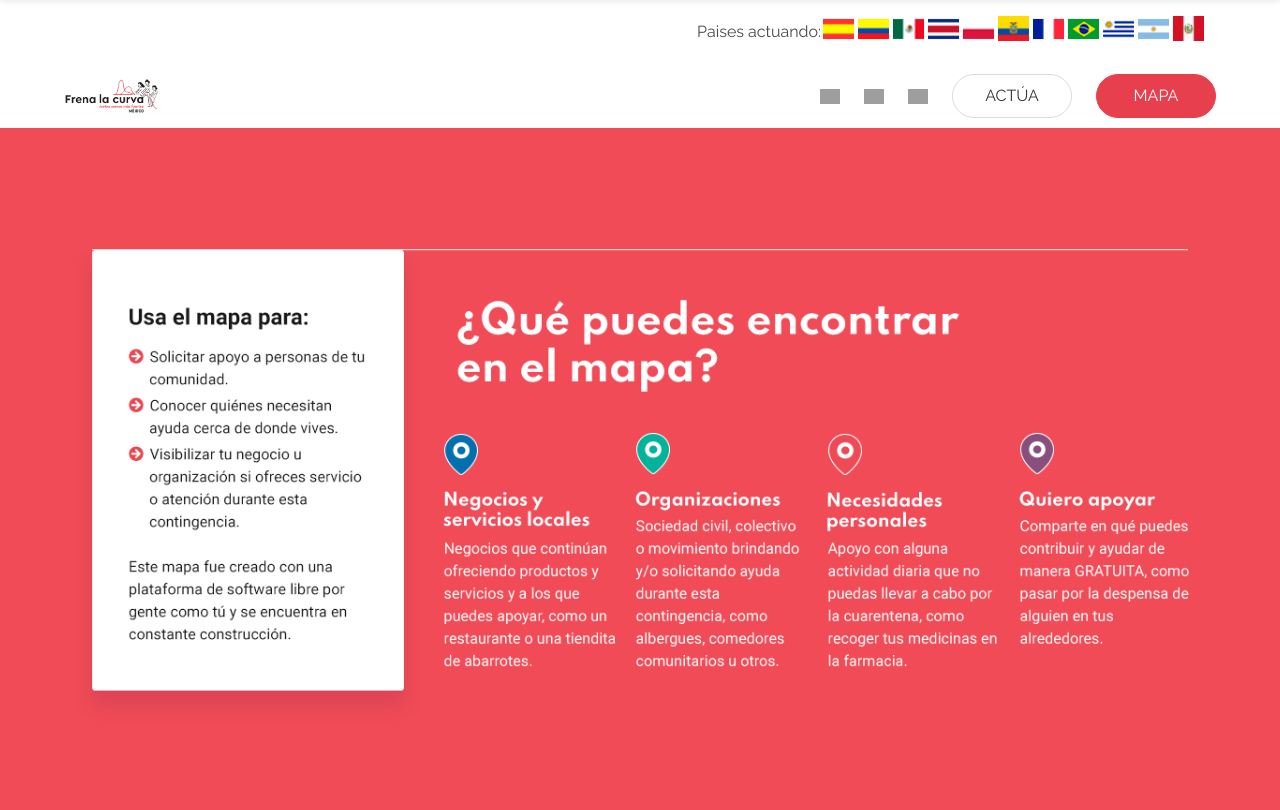
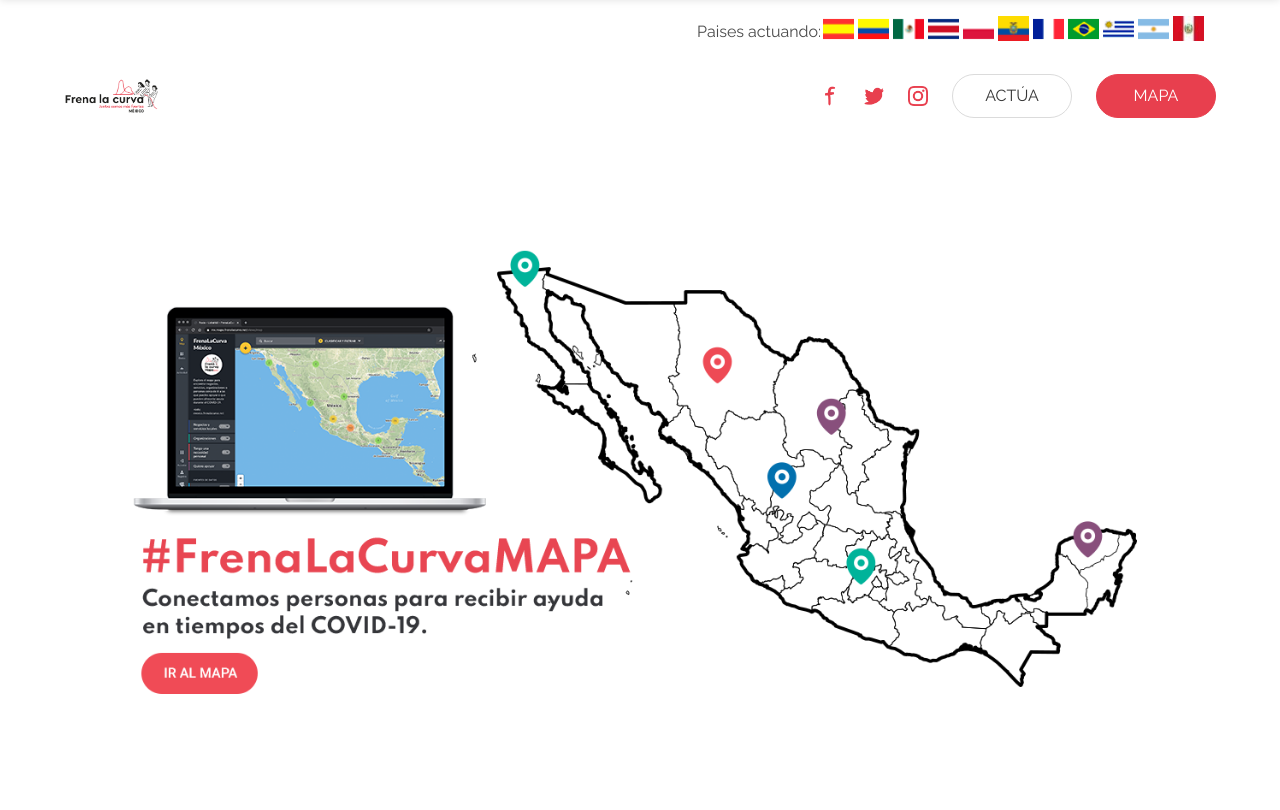
Before and after one commit to CodeandoMexico/frenalacurvamx, a Gatsby site: page /mapa in a window 1280 px wide. Shown: the top 810 px of the page. Built offline with nearby package versions, Linux system fonts and the light colour scheme; Gatsby itself is replaced by a stand-in of ours; grey boxes are pictures that could not be loaded.

Commit message:
updated navbar icon references and fixed map content

```diff
--- a/src/components/footer/footer.jsx
+++ b/src/components/footer/footer.jsx
@@ -1,6 +1,9 @@
 import React from "react"
 
 import logoImg from '../../images/logos/logo_horizontal_blanco.png'
+import fbImg from '../../images/icons/ico-fb.png'
+import twImg from '../../images/icons/ico-tw.png'
+import igImg from '../../images/icons/ico-insta.png'
 
 const Footer = () => (
     <footer className="footer footer-dark">
@@ -34,17 +37,17 @@
                                 <div className="level-left">
                                     <a className="level-item" href="https://www.facebook.com/frenalacurvamx/">
                                         <span className="icon">
-                                            <img src="icons/ico-fb.png" width="20" alt="logo facebook" />
+                                            <img src={fbImg} width="20" alt="logo facebook" />
                                         </span>
                                     </a>
                                     <a className="level-item" href="https://twitter.com/frenalacurvamx">
                                         <span className="icon">
-                                            <img src="icons/ico-tw.png" width="20" alt="logo twitter" />
+                                            <img src={twImg} width="20" alt="logo twitter" />
                                         </span>
                                     </a>
                                     <a className="level-item" href="https://www.instagram.com/frenalacurvamx/">
                                         <span className="icon">
-                                            <img src="icons/ico-insta.png" width="20" alt="logo instagram" />
+                                            <img src={igImg} width="20" alt="logo instagram" />
                                         </span>
                                     </a>
                                 </div>
--- a/src/components/navbar.jsx
+++ b/src/components/navbar.jsx
@@ -1,6 +1,9 @@
 import React from 'react'
 
 import logoImg from '../images/logos/logo_horizontal.png'
+import fbImg from '../images/icons/ico-fb.png'
+import twImg from '../images/icons/ico-tw.png'
+import igImg from '../images/icons/ico-insta.png'
 
 const Navbar = () => (
     <>
@@ -46,13 +49,13 @@
 
                     <div className="navbar-end">
                         <a href="https://www.facebook.com/frenalacurvamx/" target="_blank" className="navbar-item is-secondary" rel="noopener noreferrer">
-                            <img src="icons/ico-fb.png" width="20" alt="logo facebook" />
+                            <img src={fbImg} width="20" alt="logo facebook" />
                         </a>
                         <a href="https://twitter.com/frenalacurvamx/" target="_blank" className="navbar-item is-secondary" rel="noopener noreferrer">
-                            <img src="icons/ico-tw.png" width="20" alt="logo twitter" />
+                            <img src={twImg} width="20" alt="logo twitter" />
                         </a>
                         <a href="https://www.instagram.com/frenalacurvamx/" target="_blank" className="navbar-item is-secondary" rel="noopener noreferrer">
-                            <img src="icons/ico-insta.png" width="20" alt="logo instagram" />
+                            <img src={igImg} width="20" alt="logo instagram" />
                         </a>
                         {/* <!-- <a href="#" className="navbar-item is-secondary modal-trigger" data-modal="auth-modal">
                             Log in
@@ -113,13 +116,13 @@
 
                     <div className="navbar-end">
                         <a href="https://www.facebook.com/frenalacurvamx/" target="_blank" className="navbar-item is-secondary"  rel="noopener noreferrer">
-                            <img src="icons/ico-fb.png" width="20" alt="logo facebook" />
+                            <img src={fbImg} width="20" alt="logo facebook" />
                         </a>
                         <a href="https://twitter.com/frenalacurvamx" target="_blank" className="navbar-item is-secondary" rel="noopener noreferrer">
-                            <img src="icons/ico-tw.png" width="20" alt="logo twitter" />
+                            <img src={twImg} width="20" alt="logo twitter" />
                         </a>
                         <a href="https://www.instagram.com/frenalacurvamx/" target="_blank" className="navbar-item is-secondary" rel="noopener noreferrer">
-                            <img src="icons/ico-insta.png" width="20" alt="logo instagram" />
+                            <img src={igImg} width="20" alt="logo instagram" />
                         </a>
                         {/* <!-- <a href="#" className="navbar-item is-secondary modal-trigger" data-modal="auth-modal">
                             Log in
--- a/src/pages/mapa.js
+++ b/src/pages/mapa.js
@@ -3,12 +3,25 @@
 import Layout from "../components/layout"
 import SEO from "../components/seo"
 
+import mapa01 from '../images/illustrations/FLC-MX_Mapa_01.png'
 import mapa02 from '../images/illustrations/FLC-MX_Mapa_02.png'
 import mapa03 from '../images/illustrations/FLC-MX_Mapa_03.png'
 
 const MapaPage = () => (
     <Layout>
         <SEO title="Mapa" />
+        <section className="hero is-default is-bold">
+            {/* {{> flags}}
+            {{> navbar}}
+            {{> navbar-clone}} */}
+            <div className="container" style={{padding: '50px'}}>
+                <div className="has-text-centered">
+                    <a href="https://mx.mapa.frenalacurva.net/" target="_blank" rel="noopener noreferrer">
+                        <img src={mapa01} alt="mapa temporal 1" />
+                    </a>
+                </div>
+            </div>
+        </section>
         <section className="section mb-20 initiatives hero" style={{ background:'#F04B56' }}>
             <div className="container">
                 <div className="has-text-centered">
@@ -18,7 +31,6 @@
                 </div>
             </div>
         </section>
-
         <section className="section mb-20 initiatives hero">
             <div className="container">
                 <div className="has-text-centered">
```
